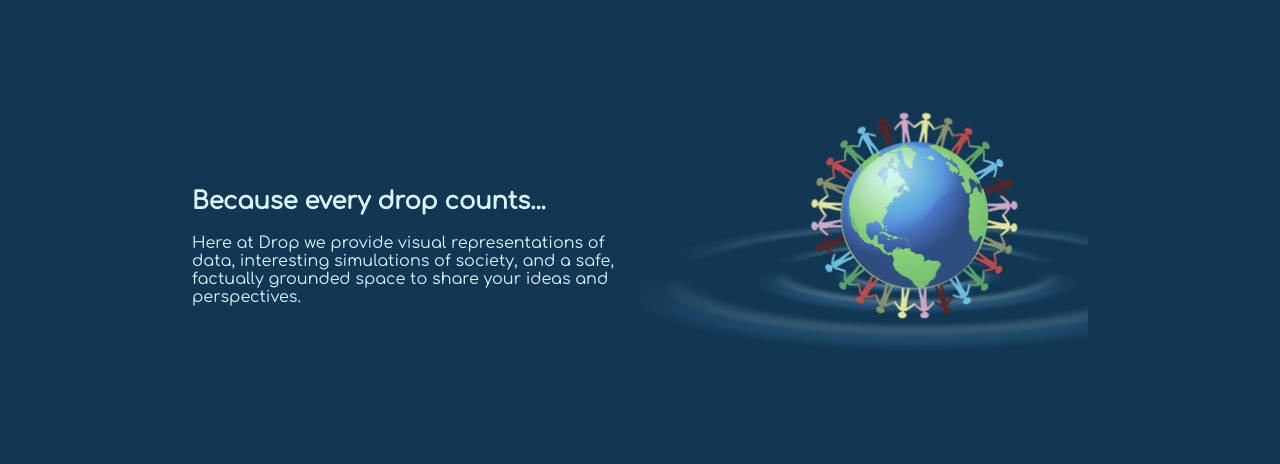
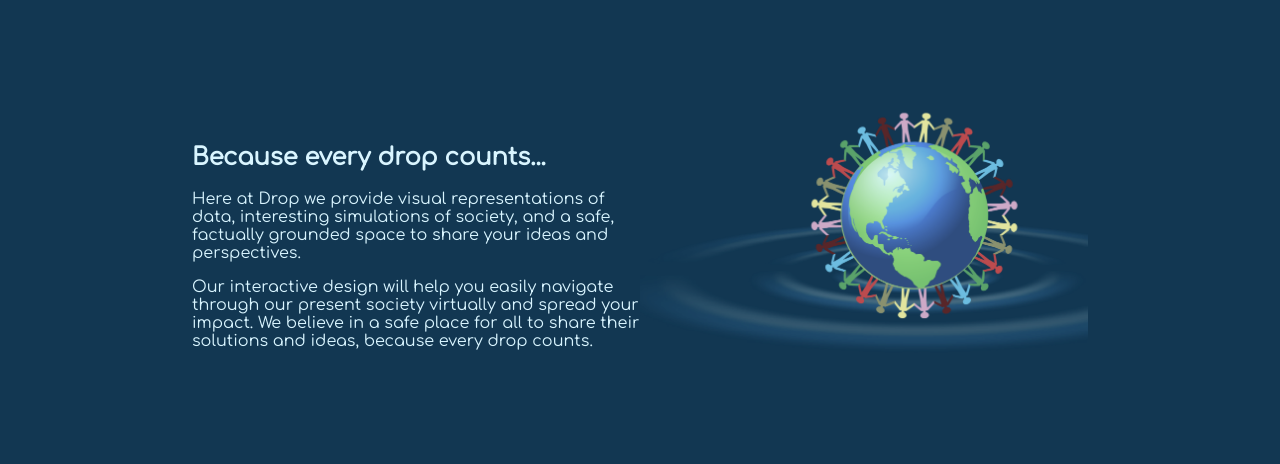
Before and after one commit to bluojay1168/Droplet, a plain HTML site: page Drop/index.html in a window 1280 px wide. Shown: the part 70-534 px from the top of the page. Drawn offline with Linux system fonts and the light colour scheme; a script that the page names is missing.

Commit message:
Update index.html

```diff
--- a/Drop/index.html
+++ b/Drop/index.html
@@ -29,6 +29,7 @@
       <div id="intro-text">
         <h1>Because every drop counts...</h1>
         <p>Here at Drop we provide visual representations of data, interesting simulations of society, and a safe, factually grounded space to share your ideas and perspectives. </p>
+        <p>Our interactive design will help you easily navigate through our present society virtually and spread your impact. We believe in a safe place for all to share their solutions and ideas, because every drop counts.</p>
       </div>
       <img id="world" src="images/world.png" alt="people around the world holding hands with a ripple under the world">
     </section>
```
